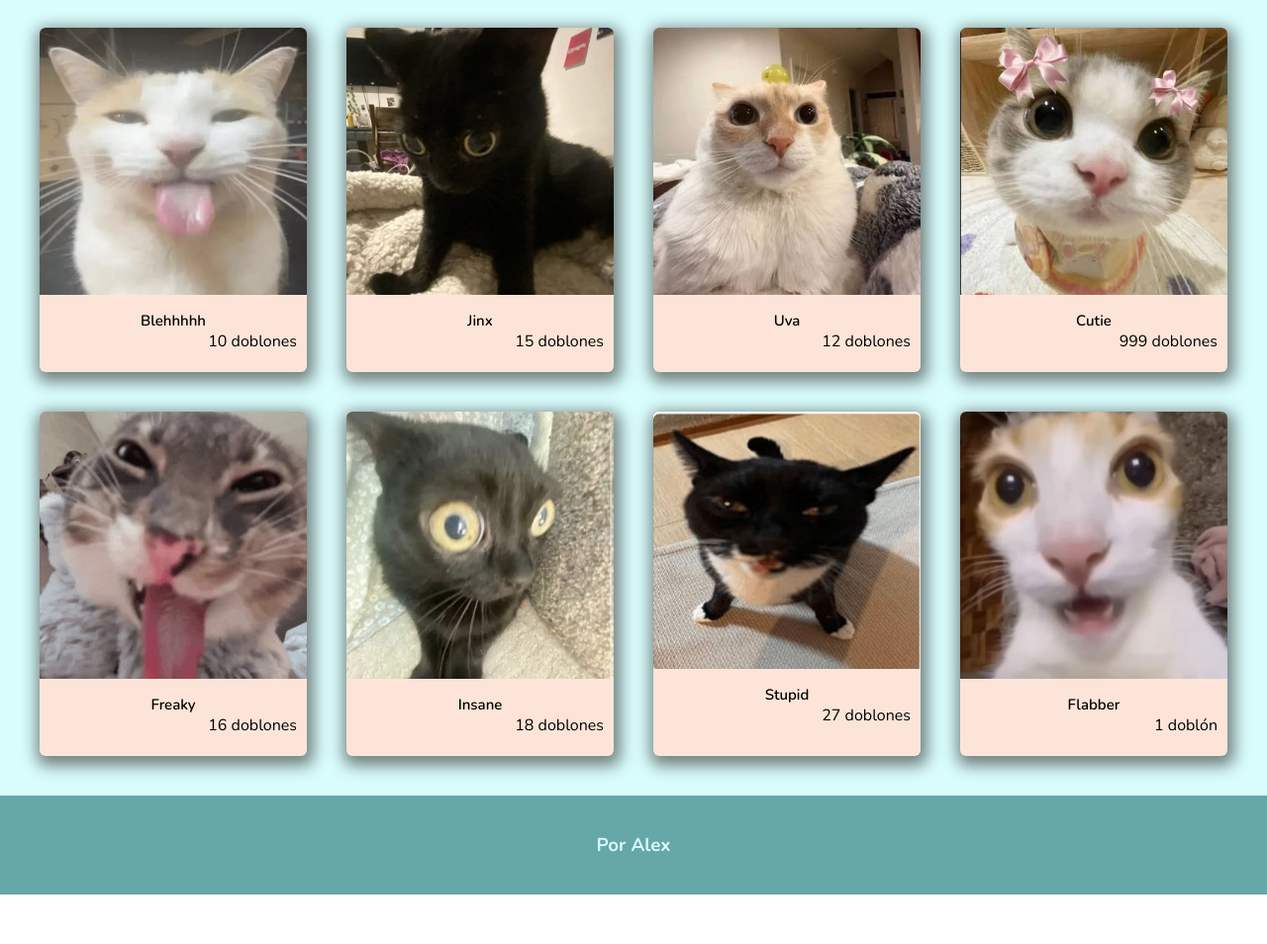
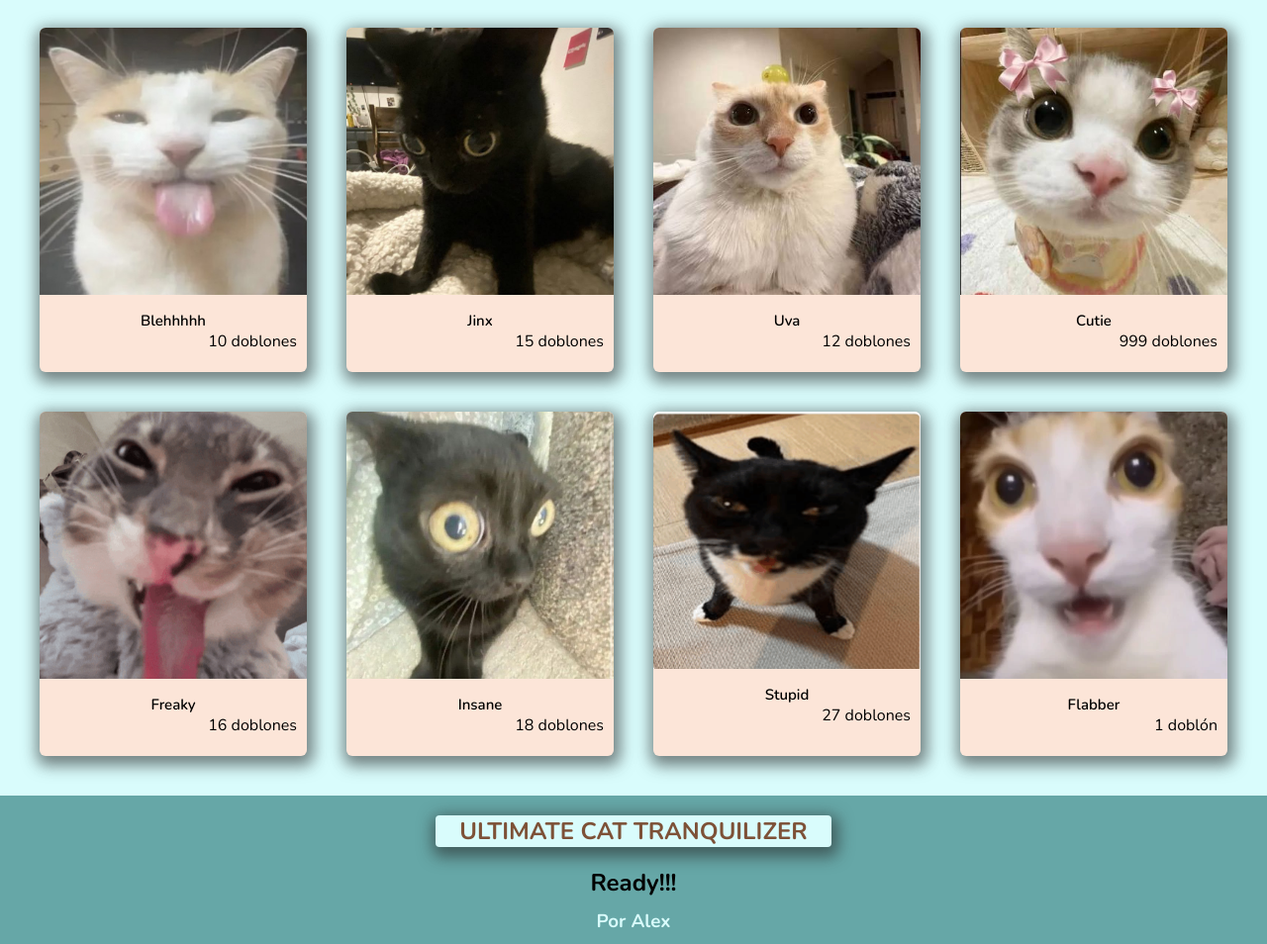
Before and after one commit to PlusAlecs/silly-cat-shop--practice--, a plain HTML site: page index.html in a window 1280 px wide. Shown: the part 82-1036 px from the top of the page at 99% size. Before the commit the page ends 986 px from the top, so only its background shows below. Drawn offline with nearby package versions, Linux system fonts and the light colour scheme.

Commit message:
Añadido botón de ulti con cooldown

```diff
--- a/index.html
+++ b/index.html
@@ -122,6 +122,8 @@
         </main>
 
         <footer class="footer">
+            <div class = "tranq-title"><h2>ULTIMATE CAT TRANQUILIZER</h2></div>
+            <h2 class = "timer">60 s</h2>
             <div class = "title"><h3>Por Alex</h3></div>
         </footer>
 
--- a/js/script.js
+++ b/js/script.js
@@ -1,6 +1,10 @@
 const gatos = document.querySelectorAll(".cat-pill");
+const tranqAll = document.querySelector(".tranq-title")
+const timerText = document.querySelector(".timer")
+let tempId;
 
-let tempId;
+const maxTimer = 60;
+let timer = 0;
 
 function intentarSaltar() {
     const disponibles = [...gatos].filter(gato => !gato.classList.contains("jumping"));
@@ -14,6 +18,17 @@ function intentarSaltar() {
 
   tempId = setTimeout(intentarSaltar, Math.random() * 15000); // entre 0 y 15 s
 }
+
+setInterval(() => {
+  if(timer > 0){
+    timer--;
+    timerText.textContent = timer;
+  }
+  else{
+    timerText.textContent = "Ready!!!";
+  }
+
+}, 1000);
 
 setTimeout(intentarSaltar, 15000);
 
@@ -30,3 +45,14 @@ gatos.forEach(gato => {
     tempId = setTimeout(intentarSaltar, Math.random() * 10000 + 10000); // entre 10 y 20 s
   });
 });
+
+tranqAll.addEventListener("click", () =>{
+  if (timer <= 0)
+  {
+    gatos.forEach(gato => {
+      gato.classList.remove("jumping");
+    })
+
+    timer = maxTimer;
+  }
+})
--- a/styles.css
+++ b/styles.css
@@ -131,15 +131,39 @@
 .footer {
     background: #66A7A7;
     width: 100%;
-    height: 100px;
+    height: 150px;
     display: flex;
-    justify-content: center;
+    flex-direction: column;
+    justify-content: space-between;
+    align-items: center;
 }
 
-.footer .title{
+.footer .title {
     color:#D9FCFC;
     align-self: center;
     margin: 10px;
+}
+
+.footer .timer {
+
+}
+
+.footer .tranq-title{
+    margin: 20px;
+    width: 400px;
+    height: 50px;
+    background: #D9FCFC;
+    color:#7D5137;
+    align-self: center;
+    text-align: center;
+    border-radius: 4px;
+    transition: ease-in-out 0.05s;
+    box-shadow: 2px 5px 15px 5px rgba(38, 38, 38, 0.57);
+
+    &:hover{
+        transform: scale(1.1);
+        cursor: pointer;
+    }
 }
 
 @media screen and (min-width: 576px) {
```
